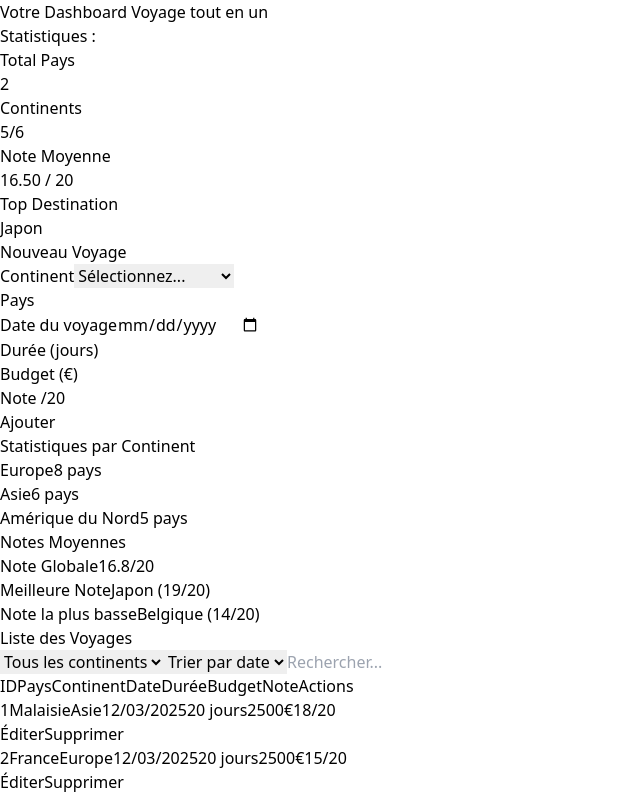
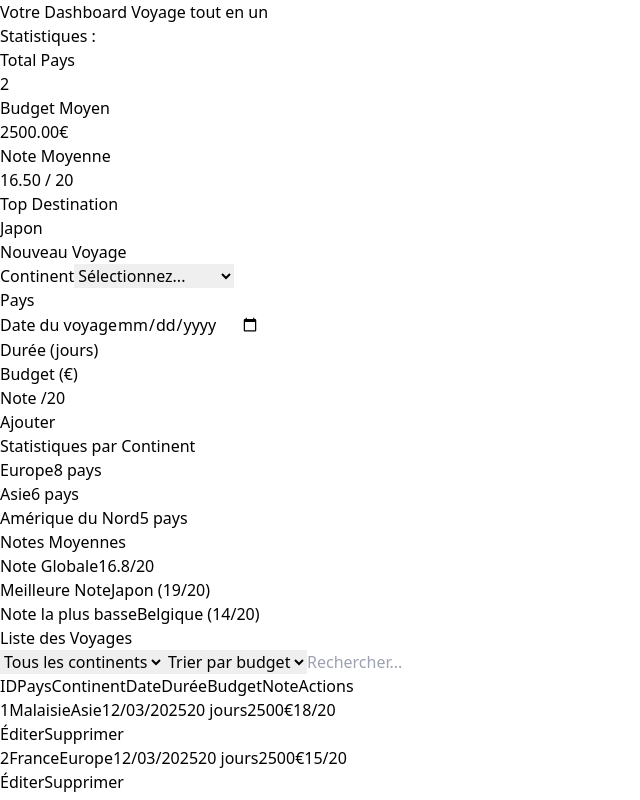
Before and after one commit to YacineBoukliff/ProjetVoyageReact, a React (Vite) app in the folder Voyage-V2/: page / in a window 1280 px wide. Shown: the whole page, without its empty margins (0-640 px from the left). Built offline with nearby package versions, Linux system fonts and the light colour scheme.

Commit message:
Ajout moyenne Budget

```diff
--- a/Voyage-V2/src/App.jsx
+++ b/Voyage-V2/src/App.jsx
@@ -7,7 +7,6 @@ import Layout from "./components/ProjetVoyageV2/Structure"
 
 
 const App = () => {
-
 
   const [tableau, setTableau] = useState(() => {
     const DataTableau = localStorage.getItem('tableau')
@@ -26,11 +25,15 @@ const App = () => {
     setTableau(tableau.filter(t => t.id !== id))
   }
 
-  const CalculMoyenne = () => {
-    const somme = tableau.reduce((acc,element) => acc + element.note, 0)
-    const moyenne = somme / tableau.length
-    return moyenne
-  }
+  const CalculMoyenne = () => tableau.reduce((acc, element) => acc + element.note, 0) / tableau.length;
+
+ const CalculMoyenneBudget = () => {
+ const somme =  tableau.reduce((acc, element) => acc + element.Budget, 0)
+
+ const BudgetMoyen = somme / tableau.length
+
+return BudgetMoyen
+ }
 
   const Totalpays = () => {
     const PaysTotal = tableau.length
@@ -50,7 +53,7 @@ const App = () => {
   };
   return (
     <Layout>
-      <Header CalculMoyenne={CalculMoyenne()}  PaysTotal={Totalpays()}/>
+      <Header CalculMoyenne={CalculMoyenne()}  PaysTotal={Totalpays()} CalculMoyenneBudget={CalculMoyenneBudget()}/>
       <div className="grid md:grid-cols-2 gap-6 mb-8">
         <AjouterFormulaire AjouterVoyage={AjouterVoyage} />
         <Statistiques PaysTotal={Totalpays()} />
--- a/Voyage-V2/src/components/ProjetVoyageV2/Header.jsx
+++ b/Voyage-V2/src/components/ProjetVoyageV2/Header.jsx
@@ -2,7 +2,7 @@
 
 
 
-const Header = ({CalculMoyenne , PaysTotal}) => {
+const Header = ({CalculMoyenne , PaysTotal , CalculMoyenneBudget}) => {
     return (
       <div className="flex flex-col md:flex-row gap-10 mb-8">
         <div className="flex">
@@ -16,8 +16,8 @@ const Header = ({CalculMoyenne , PaysTotal}) => {
             <p className="text-2xl font-bold text-gray-900">{PaysTotal}</p>
           </div>
           <div className="bg-white p-4 rounded-xl shadow-sm">
-            <p className="text-sm text-gray-600">Continents</p>
-            <p className="text-2xl font-bold text-gray-900">5/6</p>
+            <p className="text-sm text-gray-600">Budget Moyen</p>
+            <p className="text-2xl font-bold text-gray-900">{CalculMoyenneBudget.toFixed(2)}€</p>
           </div>
           <div className="bg-white p-4 rounded-xl shadow-sm">
             <p className="text-sm text-gray-600">Note Moyenne</p>
--- a/Voyage-V2/src/components/ProjetVoyageV2/ListeVoyage.jsx
+++ b/Voyage-V2/src/components/ProjetVoyageV2/ListeVoyage.jsx
@@ -15,7 +15,7 @@ const ListeVoyage = ({tableau, SupprimerElementTableau}) => {
               <option>Afrique</option>
             </select>
             <select className="px-3 py-1.5 bg-gray-50 border border-gray-300 rounded-lg text-sm">
-              <option>Trier par date</option>
+              <option>Trier par budget</option>
               <option>Trier par note</option>
               <option>Trier par pays</option>
             </select>
```
